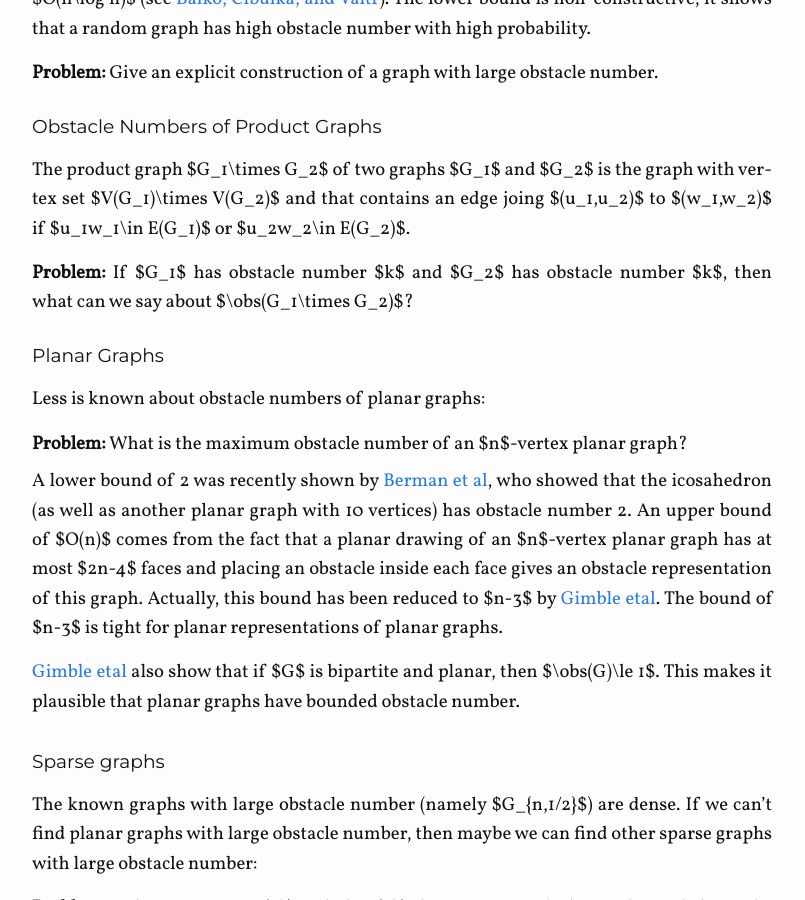
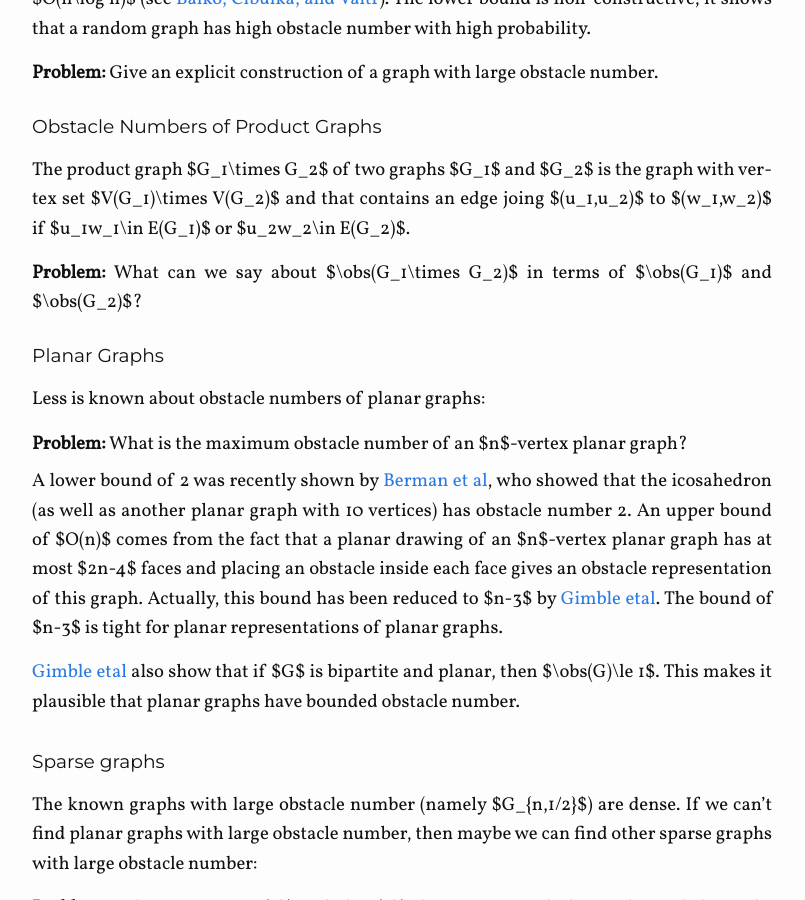
Before and after one commit to patmorin/patmorin.github.io, a Jekyll site: the page built from problems/obstacle-numbers.md, in a window 1280 px wide and 900 px high, scrolled down 519 px. Shown: the whole window, without its empty margins (238-1043 px from the left). Built offline with Jekyll 4.4.1, drawn with Linux system fonts in a browser that asks for light colours.

Commit message:
David Wood's problem

```diff
--- a/_config.yml
+++ b/_config.yml
@@ -15,5 +15,7 @@ url: "http://patmorin.github.io" # the base hostname & protocol for your site
 #twitter_username: devnull
 github_username:  patmorin
 
+exclude: [Hyphenate]
+
 # Build settings
 markdown: kramdown
--- a/problems/obstacle-numbers.md
+++ b/problems/obstacle-numbers.md
@@ -24,7 +24,7 @@ The product graph $G_1\times G_2$ of two graphs $G_1$ and $G_2$ is the graph wit
 $u_1w_1\in E(G_1)$ or $u_2w_2\in E(G_2)$.
 
 <div class="problem">
-  If $G_1$ has obstacle number $k$ and $G_2$ has obstacle number $k$, then what can we say about $\obs(G_1\times G_2)$?
+  What can we say about $\obs(G_1\times G_2)$ in terms of $\obs(G_1)$ and $\obs(G_2)$?
 </div>
 
 ## Planar Graphs
```
